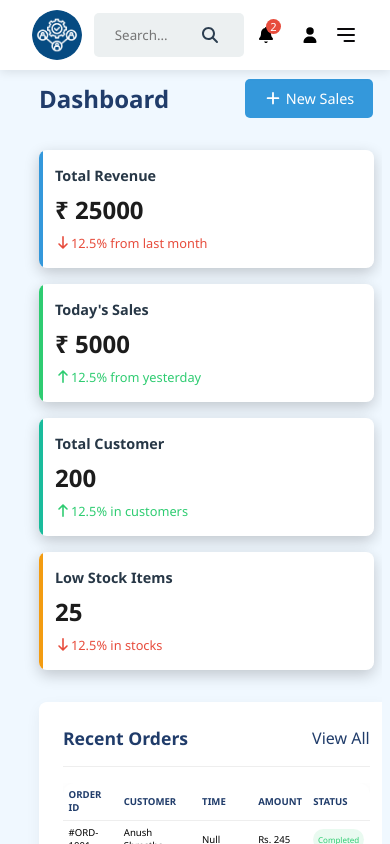
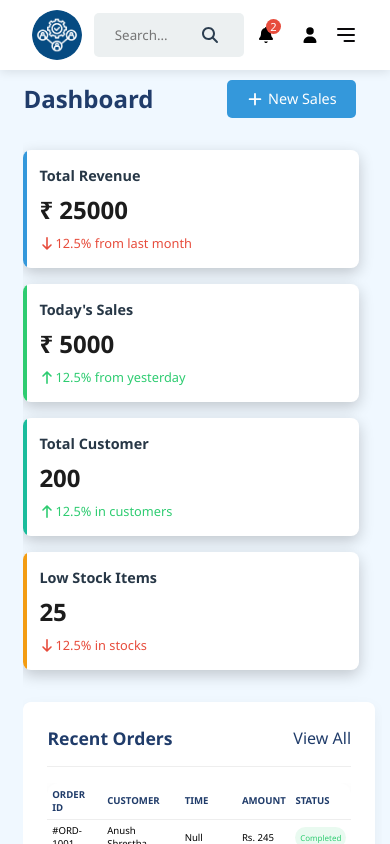
Before and after one commit to Anush980/Customer_Inventory_Management_System, a React (Create React App) app: page /dashboard in a window 390 px wide. Shown: the top 844 px of the page. Built offline with nearby package versions, Linux system fonts and the light colour scheme.

Commit message:
minor fixes

```diff
--- a/src/components/dashboard/Navbar/navbar.css
+++ b/src/components/dashboard/Navbar/navbar.css
@@ -91,6 +91,7 @@
   color: var(--light);
   text-align: center;
   padding: 10px;
+
 }
 
 .notification-header {
@@ -173,4 +174,10 @@ color:var(--light);
   .hamburger {
     display: flex;
   }
+   .notification .notification-panel {
+  top:48px;
+  right: 1px;
+  padding: 10px;
 }
+
+}
--- a/src/components/table/table.css
+++ b/src/components/table/table.css
@@ -172,14 +172,15 @@ td {
   }
 }
 
-@media (max-width: 480px) {
+@media (max-width: 520px) {
   table {
     min-width: 100%;
+
   }
 
   th,
   td {
-    padding: 0.35rem;
+    padding: 0.3rem;
     font-size: 0.6rem;
   }
   .status {
--- a/src/pages/dashboard/dashboard.css
+++ b/src/pages/dashboard/dashboard.css
@@ -85,11 +85,11 @@
 @media (max-width: 520px) {
   .main {
     width: 100%;
-    left: 0;
     padding-top: 12%;
   }
   .content{
-    overflow: hidden;
+   padding-left: 0;
+  overflow: hidden;
   }
     .data {
       width: 98%;
```
